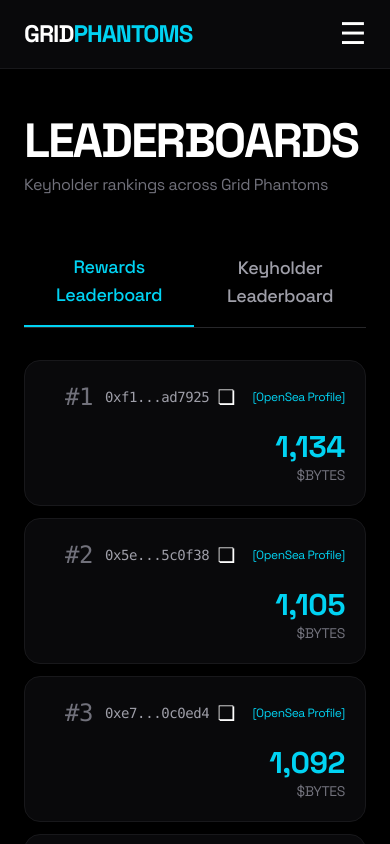
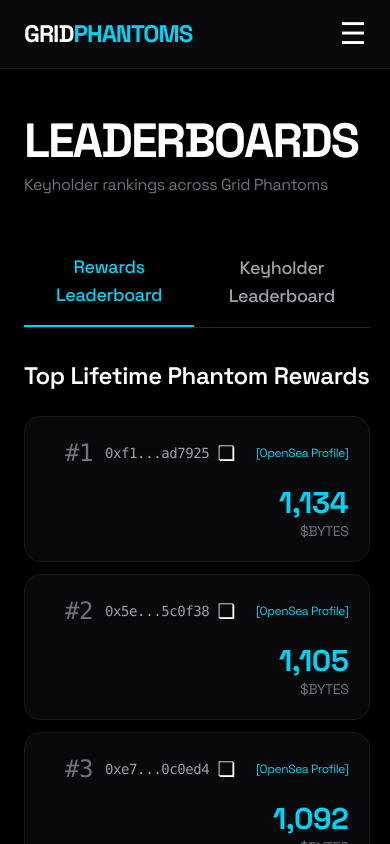
Before and after one commit to GridPhantoms/grid-keys-points, a Next.js app: page /leaderboard in a window 390 px wide. Shown: the top 844 px of the page. Built offline with nearby package versions, Linux system fonts and the light colour scheme.

Commit message:
Final Leaderboard polish: single-line 'Top Lifetime Phantom Rewards' title on mobile + truncation 0xea...341e48

```diff
--- a/app/leaderboard/page.tsx
+++ b/app/leaderboard/page.tsx
@@ -170,8 +170,12 @@ export default function Leaderboard() {
           </button>
         </div>
 
-        {/* BYTES TAB */}
+        {/* BYTES TAB - single line title on mobile */}
         {activeTab === 'bytes' && (
+          <div>
+            <h2 className="text-2xl font-semibold mb-6 whitespace-nowrap overflow-hidden text-ellipsis">
+              Top Lifetime Phantom Rewards
+            </h2>
             <div className="space-y-3">
               {loadingBytes ? (
                 <p className="text-zinc-500">Loading...</p>
@@ -215,6 +219,7 @@ export default function Leaderboard() {
                   </div>
                 ))
               )}
+            </div>
           </div>
         )}
 
```
Lines whose indentation alone changed are shown as unchanged.
